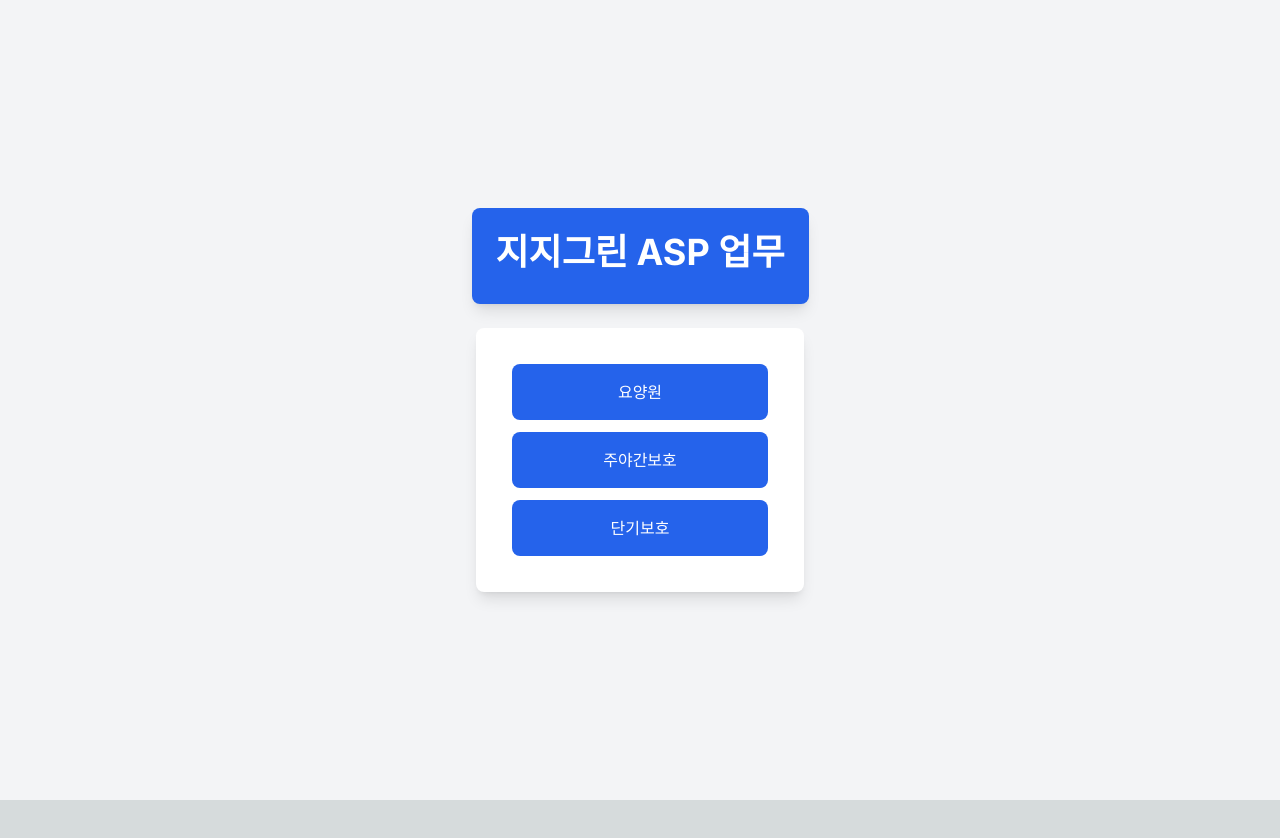
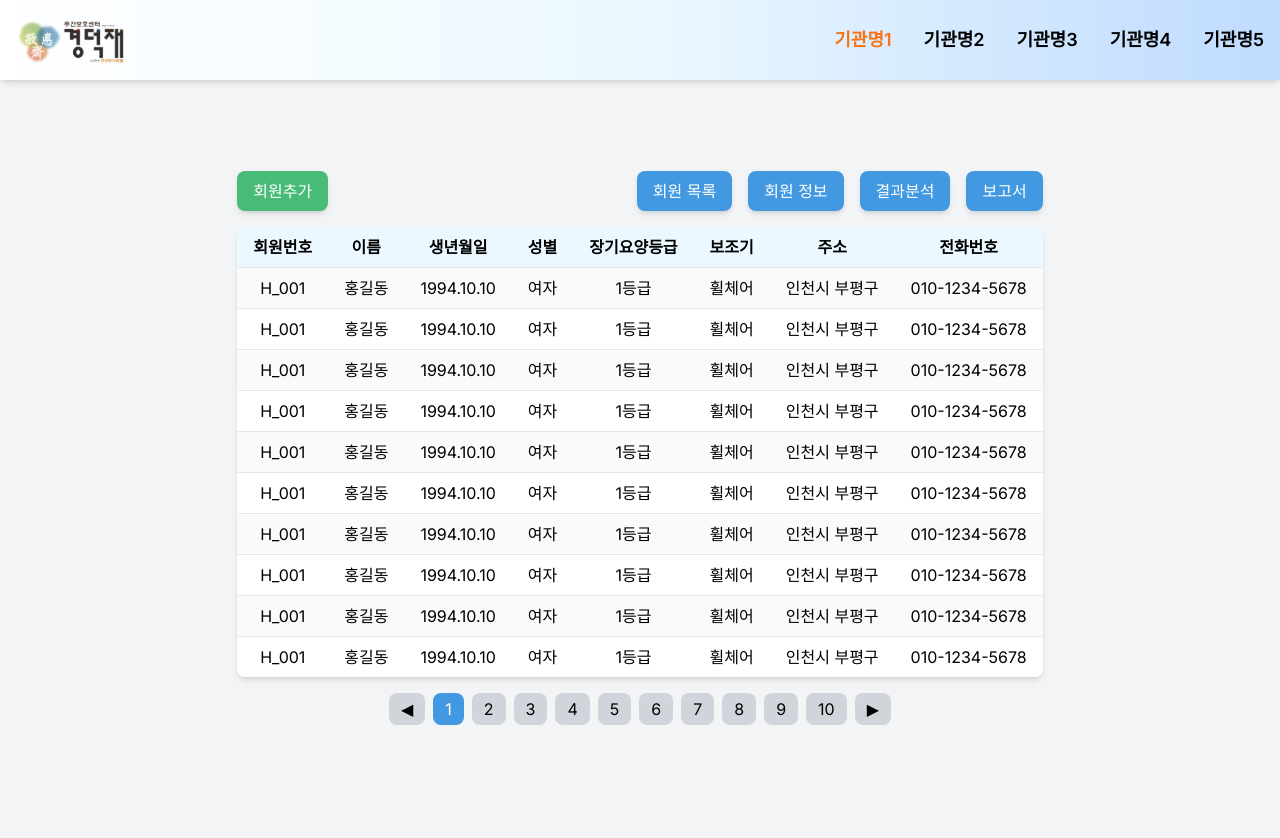
Before and after one commit to yeowool1010/Home-care-center-management-system_test, a Next.js app: page / in a window 1280 px wide. Shown: the top 838 px of the page. Before the commit the page ends 800 px from the top, so only its background shows below. Built offline with nearby package versions, Linux system fonts and the light colour scheme.

Commit message:
[Feat] 멤버 리스트 페이지 개발, 다크모드 세팅을 위한 config조정

```diff
--- a/src/app/page.tsx
+++ b/src/app/page.tsx
@@ -2,29 +2,14 @@
 "use client";
 import React from 'react';
 import Link from 'next/link';
+import MemberTable from '../components/page/MemberTable'
+import Header from '../components/Header'
 
 const Home = () => {
   return (
-    <div className="min-h-screen bg-gray-100 flex flex-col justify-center items-center">
-      <div className="bg-blue-600 text-white p-6 rounded-lg shadow-lg text-center mb-6">
-        <h1 className="text-4xl font-bold mb-2">지지그린 ASP 업무</h1>
-      </div>
-      <div className="bg-white p-6 rounded-lg shadow-lg flex flex-col items-center">
-        {/* <div className="mb-8">
-          <img src="/path-to-your-image.png" alt="Main Logo" className="w-32 h-32" />
-        </div> */}
-        <div className="space-y-4">
-          <Link href="/login-nursing-home">
-            <div className="w-64 p-4 bg-blue-600 text-white text-center rounded-lg hover:bg-blue-700 transition cursor-pointer m-3">요양원</div>
-          </Link>
-          <Link href="/login">
-            <div className="w-64 p-4 bg-blue-600 text-white text-center rounded-lg hover:bg-blue-700 transition cursor-pointer m-3">주야간보호</div>
-          </Link>
-          <Link href="/login-short-term-care">
-            <div className="w-64 p-4 bg-blue-600 text-white text-center rounded-lg hover:bg-blue-700 transition cursor-pointer m-3">단기보호</div>
-          </Link>
-        </div>
-      </div>
+    <div className="mt-12 min-h-screen bg-gray-100 flex items-center justify-center">
+      <Header children={undefined} />
+      <MemberTable />
     </div>
   );
 };
--- /dev/null
+++ b/src/components/DarkModeToggle.tsx
@@ -0,0 +1,24 @@
+import React, { useState, useEffect } from 'react';
+
+const DarkModeToggle = () => {
+  const [darkMode, setDarkMode] = useState(false);
+
+  useEffect(() => {
+    if (darkMode) {
+      document.documentElement.classList.add('dark');
+    } else {
+      document.documentElement.classList.remove('dark');
+    }
+  }, [darkMode]);
+
+  return (
+    <button
+      onClick={() => setDarkMode(!darkMode)}
+      className="p-2 bg-gray-200 dark:bg-gray-700 rounded-md shadow-md"
+    >
+      {darkMode ? 'Light Mode' : 'Dark Mode'}
+    </button>
+  );
+};
+
+export default DarkModeToggle;
--- a/src/components/Header.tsx
+++ b/src/components/Header.tsx
@@ -0,0 +1,44 @@
+import React, { useState } from 'react';
+import Link from 'next/link';
+
+const Header = () => {
+  const [activeMenu, setActiveMenu] = useState<string>('기관명1');
+
+  const menuItems = ['기관명1', '기관명2', '기관명3', '기관명4', '기관명5'];
+
+  return (
+    <header className="bg-gradient-to-r from-white via-blue-100 to-blue-200 p-4 shadow-md fixed w-full top-0 z-50">
+      <div className="container mx-auto flex items-center justify-between">
+        {/* Logo */}
+        <div className="flex items-center space-x-4">
+          <img src="/img/Logo.svg" alt="Logo" className="h-12" />
+        </div>
+
+
+        {/* Menu */}
+        <nav className="flex space-x-8">
+          {menuItems.map((item) => (
+            <button
+              key={item}
+              onClick={() => setActiveMenu(item)}
+              className={`text-lg font-semibold transition-colors duration-300 ${
+                activeMenu === item ? 'text-orange-500' : 'text-black'
+              } hover:text-orange-500`}
+            >
+              {item}
+            </button>
+          ))}
+        </nav>
+      </div>
+    </header>
+  );
+};
+
+export default function Layout({ children }: { children: React.ReactNode }) {
+  return (
+    <>
+      <Header />
+      <main className="pt-24">{children}</main>
+    </>
+  );
+}
--- /dev/null
+++ b/src/components/page/MemberTable.tsx
@@ -0,0 +1,96 @@
+import React from 'react';
+
+const MemberTable = () => {
+  const data = Array(10).fill({
+    memberNumber: 'H_001',
+    name: '홍길동',
+    birthdate: '1994.10.10',
+    gender: '여자',
+    careLevel: '1등급',
+    assistiveDevice: '휠체어',
+    address: '인천시 부평구',
+    phoneNumber: '010-1234-5678',
+  });
+
+  return (
+    <div className="flex flex-col items-center p-4">
+      {/* Header Buttons */}
+      <div className="flex justify-between w-full max-w-6xl mb-4">
+        <button className="bg-green-500 text-white px-4 py-2 rounded-lg shadow-md hover:bg-green-600">
+          회원추가
+        </button>
+        <div className="space-x-4">
+          <button className="bg-blue-500 text-white px-4 py-2 rounded-lg shadow-md hover:bg-blue-600">
+            회원 목록
+          </button>
+          <button className="bg-blue-500 text-white px-4 py-2 rounded-lg shadow-md hover:bg-blue-600">
+            회원 정보
+          </button>
+          <button className="bg-blue-500 text-white px-4 py-2 rounded-lg shadow-md hover:bg-blue-600">
+            결과분석
+          </button>
+          <button className="bg-blue-500 text-white px-4 py-2 rounded-lg shadow-md hover:bg-blue-600">
+            보고서
+          </button>
+        </div>
+      </div>
+
+      {/* Table */}
+      <table className="min-w-full table-auto bg-white shadow-md rounded-lg overflow-hidden">
+        <thead>
+          <tr className="bg-blue-100">
+            <th className="px-4 py-2">회원번호</th>
+            <th className="px-4 py-2">이름</th>
+            <th className="px-4 py-2">생년월일</th>
+            <th className="px-4 py-2">성별</th>
+            <th className="px-4 py-2">장기요양등급</th>
+            <th className="px-4 py-2">보조기</th>
+            <th className="px-4 py-2">주소</th>
+            <th className="px-4 py-2">전화번호</th>
+          </tr>
+        </thead>
+        <tbody>
+          {data.map((row, index) => (
+            <tr
+              key={index}
+              className={`${
+                index % 2 === 0 ? 'bg-gray-50' : 'bg-white'
+              } border-t transition-all duration-200 ease-in-out transform hover:shadow-lg hover:bg-gradient-to-r from-blue-100 to-blue-200`}
+            >
+              <td className="px-4 py-2 text-center">{row.memberNumber}</td>
+              <td className="px-4 py-2 text-center">{row.name}</td>
+              <td className="px-4 py-2 text-center">{row.birthdate}</td>
+              <td className="px-4 py-2 text-center">{row.gender}</td>
+              <td className="px-4 py-2 text-center">{row.careLevel}</td>
+              <td className="px-4 py-2 text-center">{row.assistiveDevice}</td>
+              <td className="px-4 py-2 text-center">{row.address}</td>
+              <td className="px-4 py-2 text-center">{row.phoneNumber}</td>
+            </tr>
+          ))}
+        </tbody>
+      </table>
+
+      {/* Pagination */}
+      <div className="mt-4 flex justify-center space-x-2">
+        <button className="px-3 py-1 rounded-lg bg-gray-300 hover:bg-gray-400">
+          ◀
+        </button>
+        {Array.from({ length: 10 }, (_, i) => (
+          <button
+            key={i}
+            className={`px-3 py-1 rounded-lg ${
+              i === 0 ? 'bg-blue-500 text-white' : 'bg-gray-300 hover:bg-gray-400'
+            }`}
+          >
+            {i + 1}
+          </button>
+        ))}
+        <button className="px-3 py-1 rounded-lg bg-gray-300 hover:bg-gray-400">
+          ▶
+        </button>
+      </div>
+    </div>
+  );
+};
+
+export default MemberTable;
--- a/tailwind.config.ts
+++ b/tailwind.config.ts
@@ -14,6 +14,17 @@ const config: Config = {
         'gradient-conic':
           'conic-gradient(from 180deg at 50% 50%, var(--tw-gradient-stops))',
       },
+      colors: {
+        blue: {
+          100: '#ebf8ff',
+          500: '#4299e1',
+          600: '#3182ce',
+        },
+        green: {
+          500: '#48bb78',
+          600: '#38a169',
+        },
+      },
     },
   },
   plugins: [],
```
Also changed, not shown: src/app/pdf/page.tsx (+70 -15 lines), public/img/Logo.svg (added), 1 other file (tests, documents, lock files or other folders).
